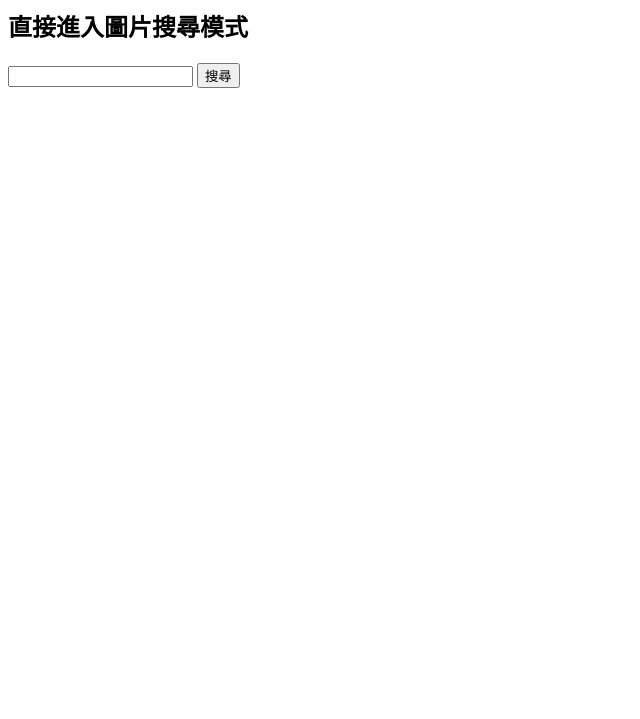
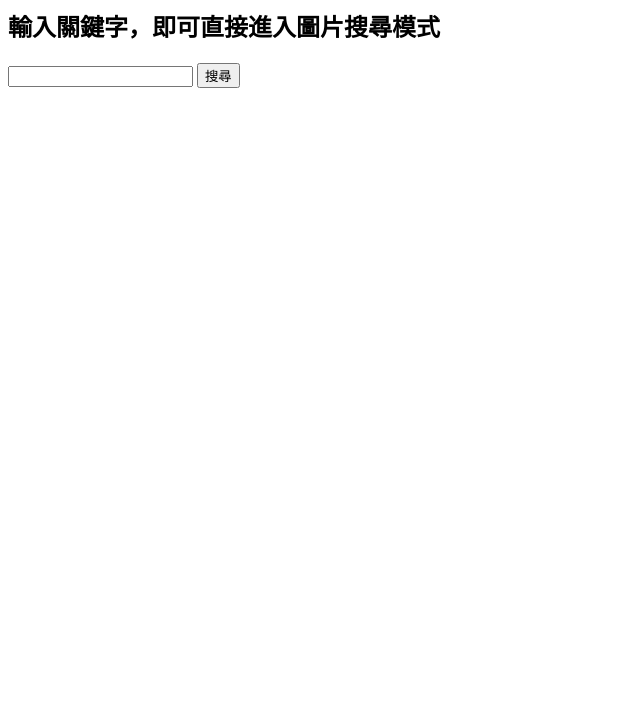
Before and after one commit to yanyiyi/TCMB-PhotoModePreset, a plain HTML site: page index.html in a window 1280 px wide. Shown: the part 81-800 px from the top of the page, without its empty margins (0-640 px from the left). Drawn offline with Linux system fonts and the light colour scheme.

Commit message:
fix Description
fix Description

```diff
--- a/index.html
+++ b/index.html
@@ -3,7 +3,7 @@
 
 <body>
     <h1>國家文化記憶庫</h1>
-    <h2>直接進入圖片搜尋模式</h2>
+    <h2>輸入關鍵字，即可直接進入圖片搜尋模式</h2>
     <form id="myForm" method="get">
         <input type="text" name="keyW" id="keyW">
         <input type="button" value="搜尋" onclick="tcmbSearch()">
```
